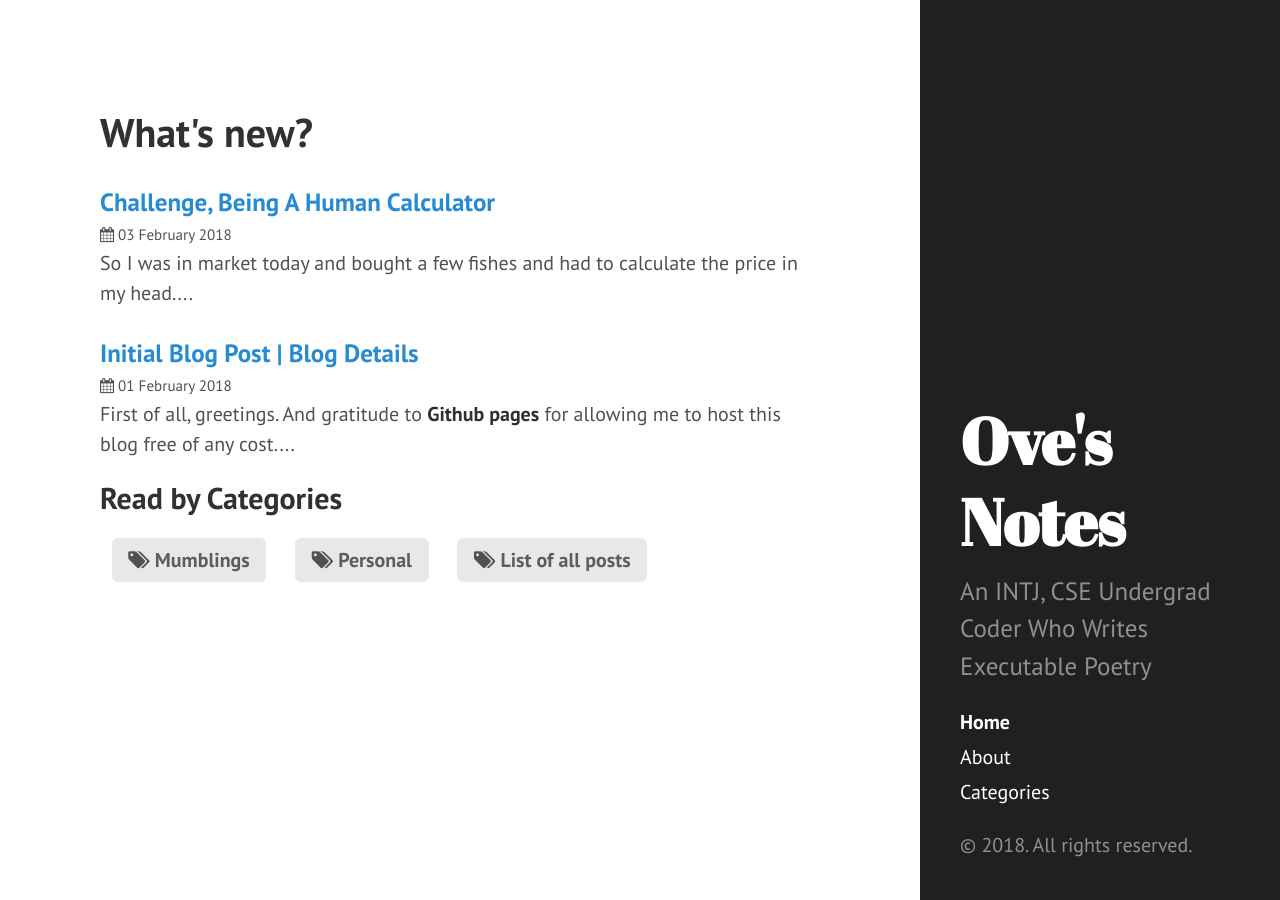
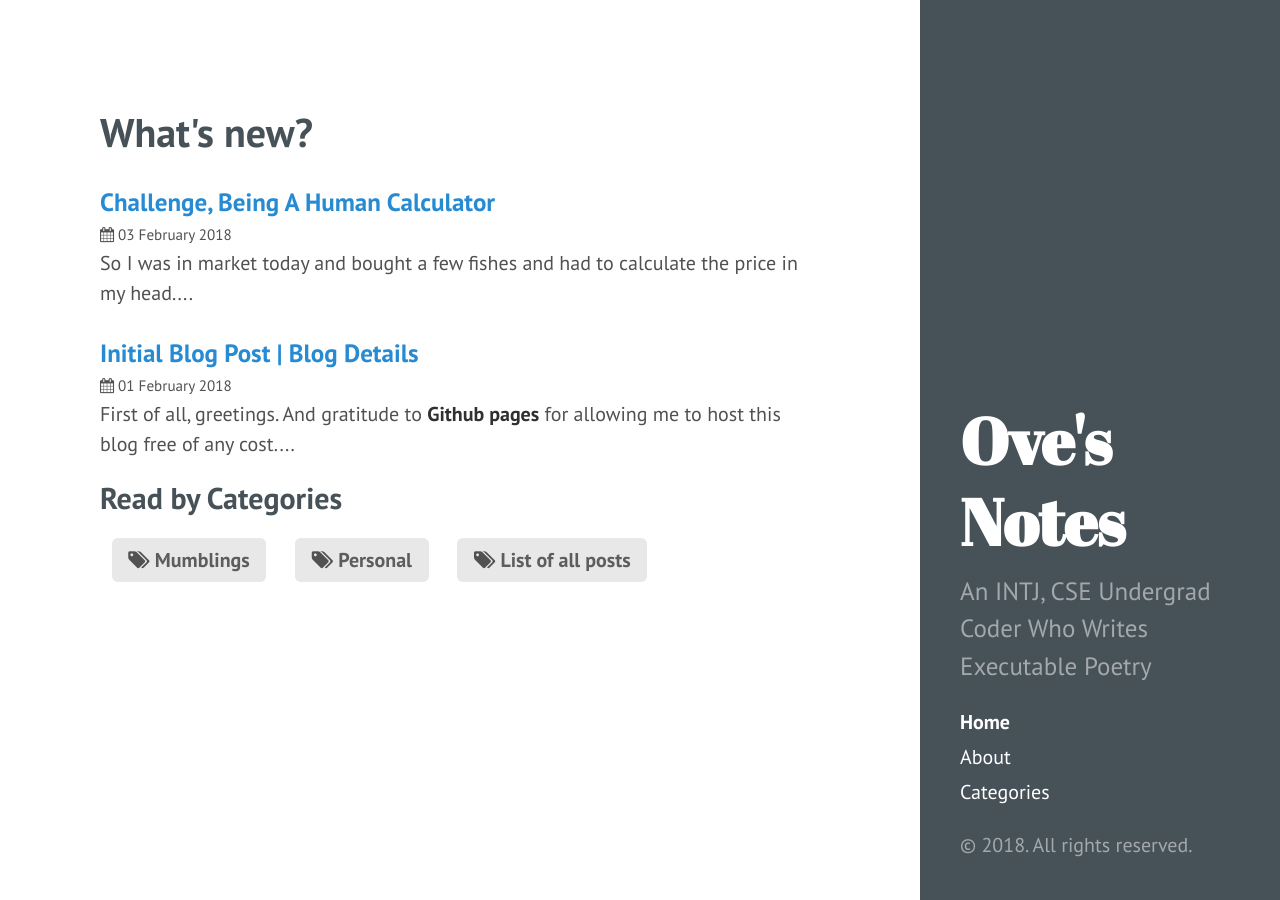
Before and after one commit to ovebepari/ovebepari.github.io, a Jekyll site: the page built from index.html, in a window 1280 px wide. Built offline with Jekyll 4.4.1, drawn with Linux system fonts in a browser that asks for light colours; Markdown is read by kramdown in place of the engine named in the settings; the list of posts is cut into pages by our own code.

Commit message:
sidebar and headings color changed to #465158

```diff
--- a/public/css/hyde.css
+++ b/public/css/hyde.css
@@ -57,7 +57,7 @@ html {
   text-align: center;
   padding: 2rem 1rem;
   color: rgba(255,255,255,.5);
-  background-color: #202020;
+  background-color: #465158;
 }
 @media (min-width: 48em) {
   .sidebar {
--- a/public/css/poole.css
+++ b/public/css/poole.css
@@ -84,7 +84,7 @@ h1, h2, h3, h4, h5, h6 {
   margin-bottom: .5rem;
   font-weight: bold;
   line-height: 1.25;
-  color: #313131;
+  color: #465158;
   text-rendering: optimizeLegibility;
 }
 h1 {
```
